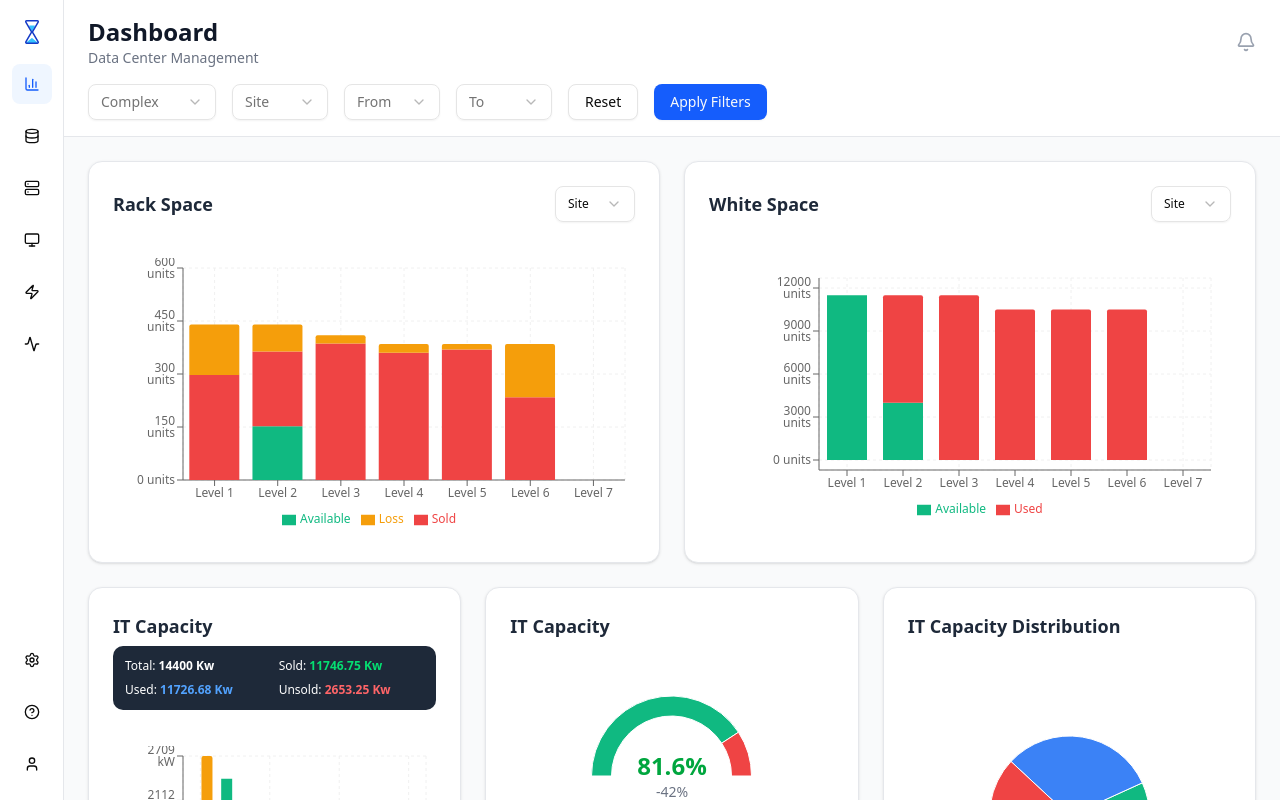
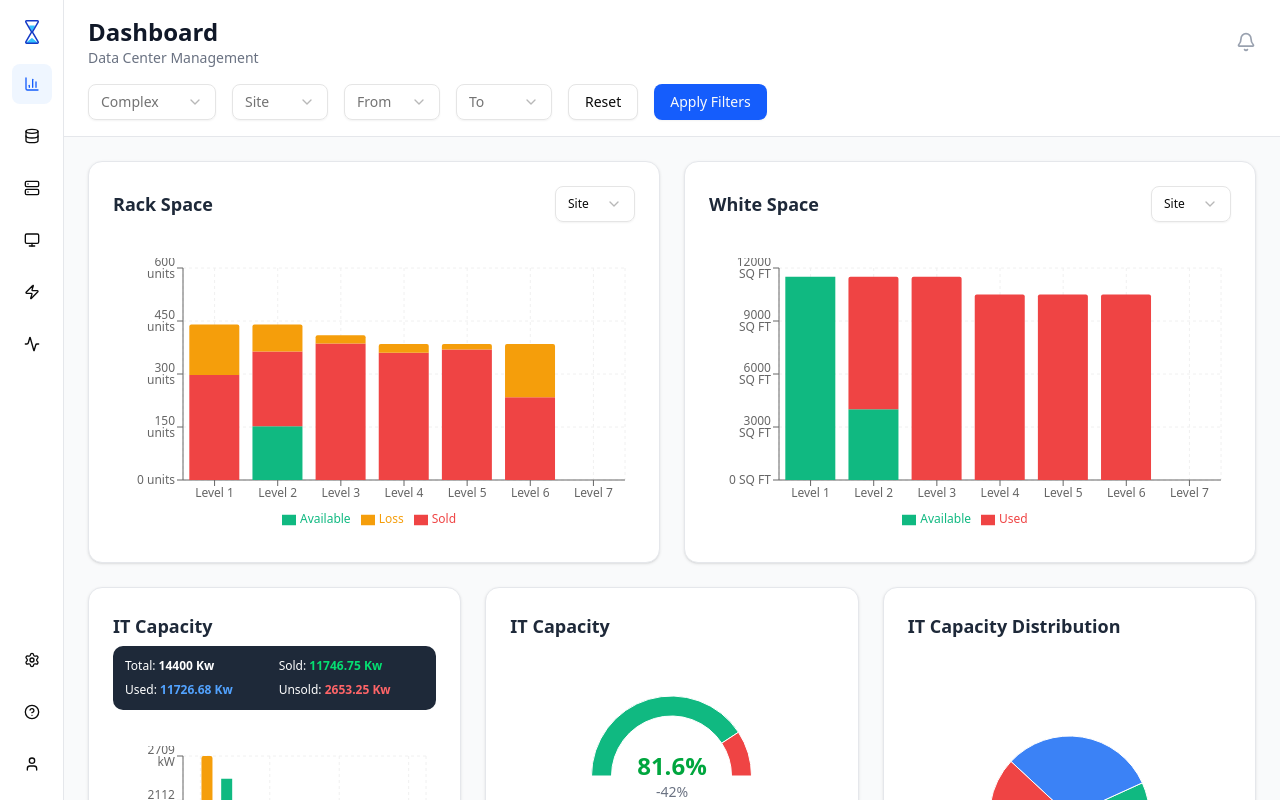
Before and after one commit to vinit6515/Punctualiti-Data-Center, a Next.js app: page / in a window 1280 px wide. Built offline with nearby package versions, Linux system fonts and the light colour scheme.

Commit message:
Update page.tsx

```diff
--- a/app/page.tsx
+++ b/app/page.tsx
@@ -454,18 +454,10 @@ const AnimatedPieChart = () => {
               </CardHeader>
               <CardContent>
                 <ResponsiveContainer width="100%" height={280}>
-  <BarChart
-    data={whiteSpaceData}
-    margin={{ top: 20, right: 20, left: 50, bottom: 20 }} // ← left increased to give space for Y-axis
-    barCategoryGap={8} // ← adds padding between bars
-  >
+                  <BarChart data={whiteSpaceData} margin={{ top: 10, right: 10, left: 10, bottom: 10 }}>
                     <CartesianGrid strokeDasharray="3 3" stroke="#f0f0f0" />
                     <XAxis dataKey="name" tick={{ fontSize: 12 }} />
-    <YAxis
-      tick={{ fontSize: 12 }}
-      tickFormatter={(value) => `${value} units`}
-      padding={{ top: 10, bottom: 10 }} // ← adds padding within the Y-axis
-    />
+                    <YAxis tick={{ fontSize: 12 }} tickFormatter={(value) => `${value} SQ FT`}/>
                     <Tooltip content={(props) => <CompactTooltip {...props} type="space" />} />
                     <Legend wrapperStyle={{ fontSize: '12px' }} />
                     <Bar dataKey="Available" stackId="a" fill="#10B981" radius={[0, 0, 0, 0]} />
```
Lines whose indentation alone changed are shown as unchanged.
